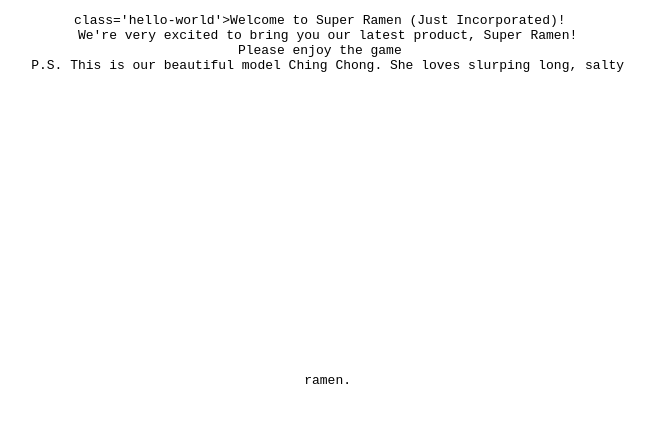
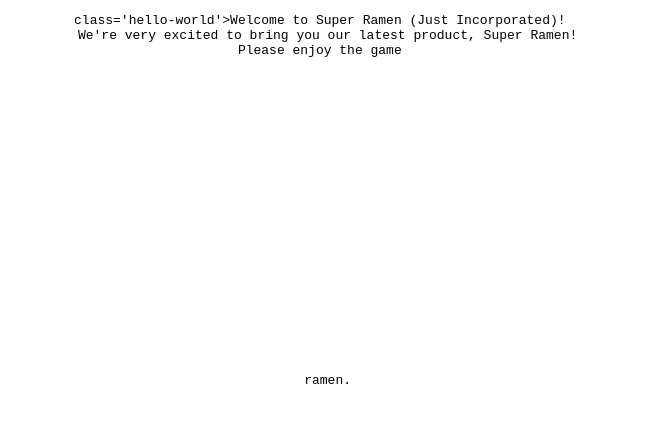
Before and after one commit to RedBluSky/NHacksIII, a plain HTML site: page index.html in a window 1280 px wide. Shown: the whole page, without its empty margins (328-983 px from the left). Drawn offline with Linux system fonts and the light colour scheme.

Commit message:
Update index.html

```diff
--- a/index.html
+++ b/index.html
@@ -12,7 +12,7 @@
   class='hello-world'>Welcome to Super Ramen (Just Incorporated)!
     We're very excited to bring you our latest product, Super Ramen!
     Please enjoy the game
-    P.S. This is our beautiful model Ching Chong. She loves slurping long, salty
+
 
 
 
```
